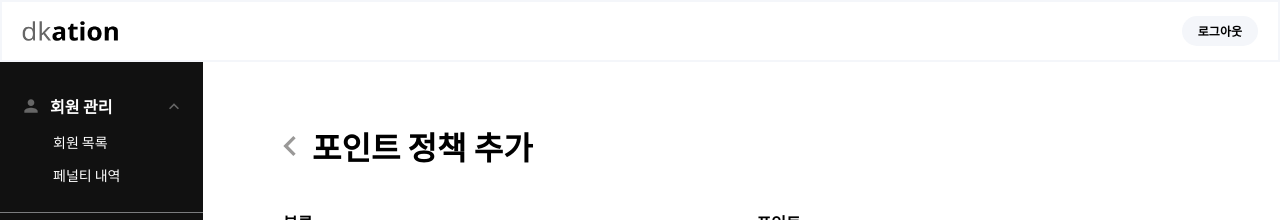
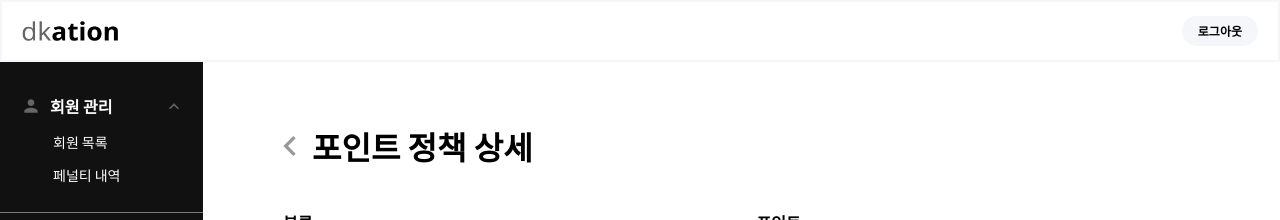
Before and after one commit to TEAM-MONGDOL/dkation-fe, a Next.js app: page /admin/points/policy/1 in a window 1280 px wide. Shown: the top 220 px of the page. Built offline with nearby package versions, Linux system fonts and the light colour scheme.

Commit message:
feat: 포인트 정책 상세 페이지 구현

```diff
--- a/src/app/(route)/admin/points/policy/[id]/page.tsx
+++ b/src/app/(route)/admin/points/policy/[id]/page.tsx
@@ -20,7 +20,7 @@ const AdminPointsPolicyDetailPage = () => {
 
   return (
     <div className="w-full flex flex-col gap-y-10 overflow-y-auto">
-      <TitleBarModule title="포인트 정책 추가" type="LEFT" />
+      <TitleBarModule title="포인트 정책 상세" type="LEFT" />
       <section className="w-full flex flex-col gap-y-[60px]">
         <div className="w-full flex flex-col gap-y-[30px]">
           <div className="w-full flex gap-x-[30px] items-center">
```
